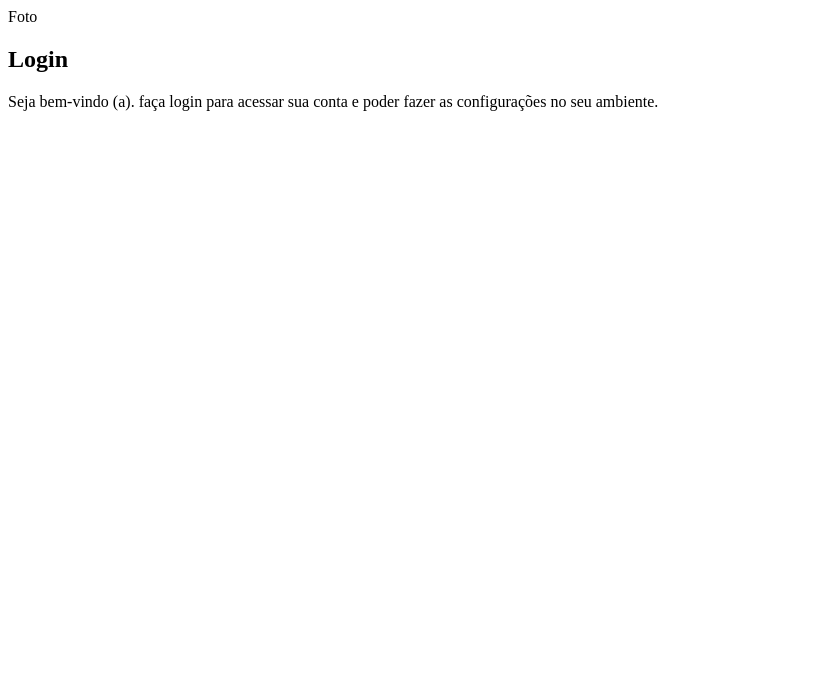
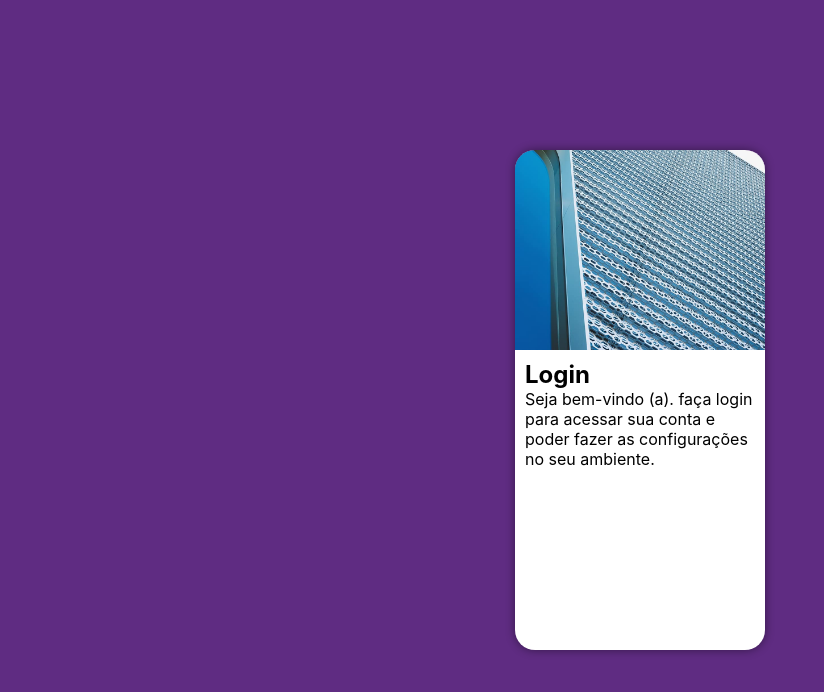
Before and after one commit to felipesouzab/projeto-login, a plain HTML site: page index.html in a window 1280 px wide. Shown: the whole page, without its empty margins (0-824 px from the left). Drawn offline with Linux system fonts and the light colour scheme.

Commit message:
att projeto  login

```diff
--- a/estilos/style.css
+++ b/estilos/style.css
@@ -5,3 +5,48 @@ Verde: #49a09d
 Lilás: #5f2c82
 
 */
+
+* {
+    font-family: -apple-system, BlinkMacSystemFont, 'Segoe UI', Roboto, Oxygen, Ubuntu, Cantarell, 'Open Sans', 'Helvetica Neue', sans-serif;
+    padding: 0px;
+    margin: 0px;
+    box-sizing: border-box;
+}
+
+body , html {
+    background-color: #5f2c82;
+    height: 10vh;
+    width: 100vw;
+}
+
+main {
+    position: relative;
+    height: 100vh;
+    width: 100vw;
+}
+
+section#login {
+    position: absolute;
+    top: 50%;
+    left: 50%;
+    transform: translate(-50%, -50%);
+    overflow: hidden;
+    background-color: white;
+    width: 250px;
+    height: 500px;
+    border-radius: 20px;
+    box-shadow: 0px 0px 10px rgba(0, 0, 0, 0.450);
+}
+
+section#login > div#imagem {
+    display: block;
+    background: #5f2c82 url(../imagens/metal.jpg) no-repeat;
+    background-position: left bottom;
+    background-size: cover;
+    height: 200px;
+}
+
+section#login > div#formulario {
+    display: block;
+    padding: 10px;
+}
--- a/index.html
+++ b/index.html
@@ -11,7 +11,7 @@
     <main>
         <section id="login">
             <div id="imagem">
-                Foto
+
 
             </div>
             <div id="formulario">
```
